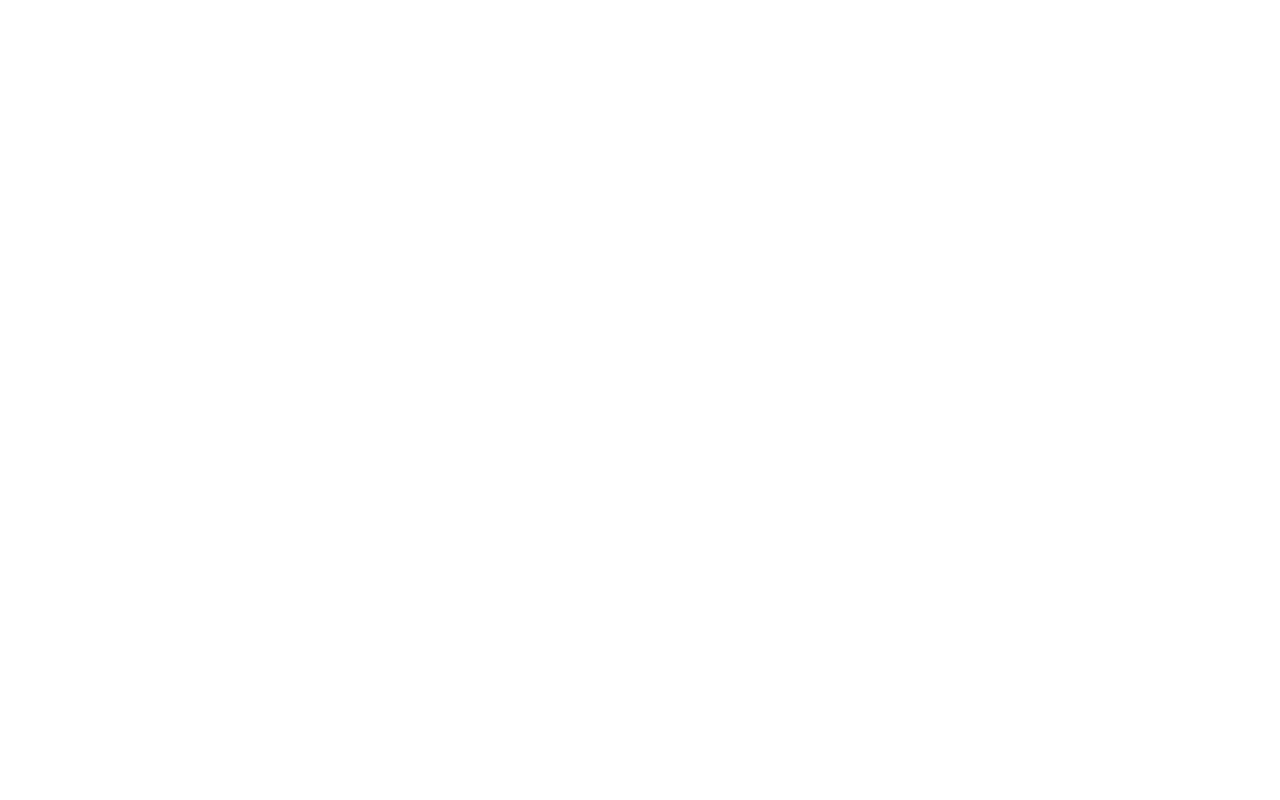
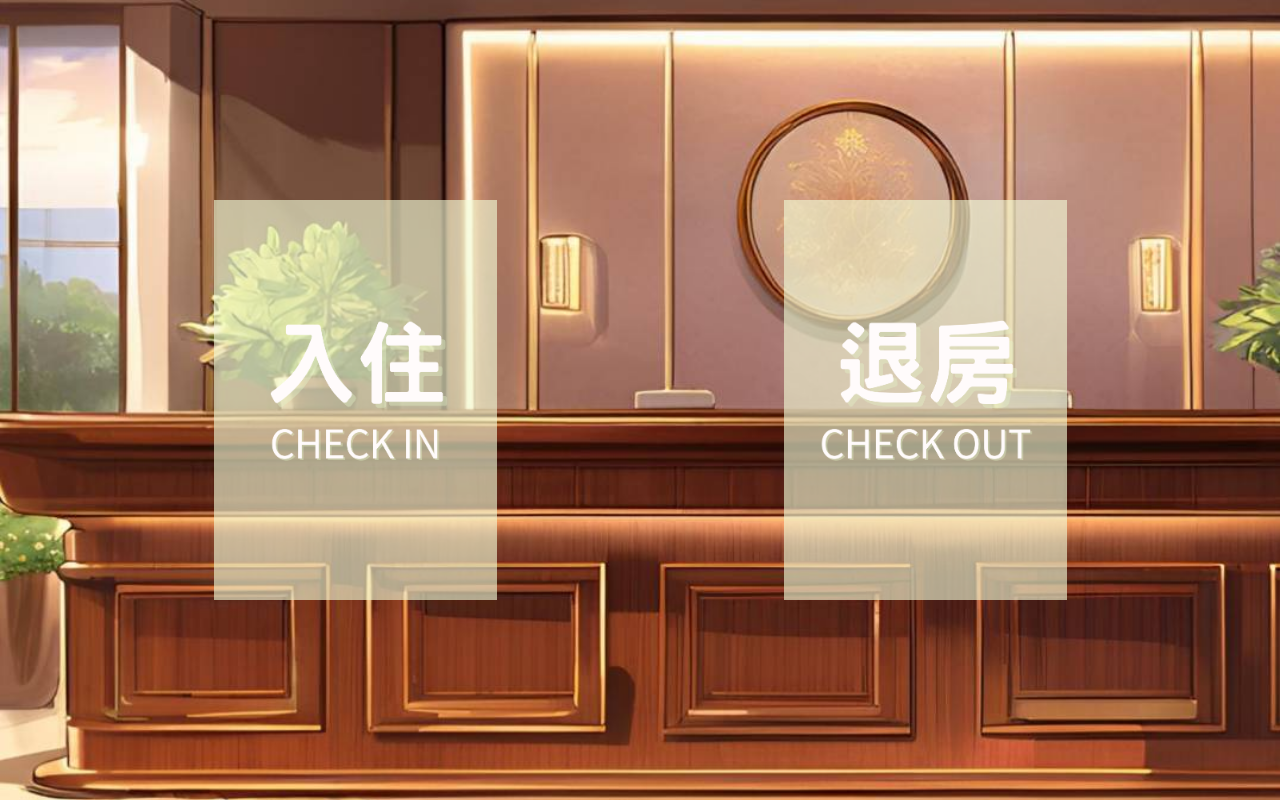
Before and after one commit to shanti0205/happystay, a plain HTML site: page index.html in a window 1280 px wide. Drawn offline with nearby package versions, Linux system fonts and the light colour scheme; the site is published under a folder, as on GitHub Pages, so addresses that start at the root find nothing.

Commit message:
更新雲端版圖片位置

```diff
--- a/index.html
+++ b/index.html
@@ -11,7 +11,7 @@
            margin:0;
            padding:0;
            box-sizing: border-box;
-           background-image: url("/pic/279667_0.jpg");
+           background-image: url("./pic/279667_0.jpg");
            background-repeat: no-repeat;
            background-position: center;
            background-size: cover;
@@ -19,7 +19,7 @@
 
         .btn1{
             background-color:transparent !important;
-            background-image: url("/pic/EGDAA4小海報_20241202_154525_0000.png");
+            background-image: url("./pic/EGDAA4小海報_20241202_154525_0000.png");
             background-repeat: no-repeat;
             background-position: center;
             background-size: contain;
@@ -29,7 +29,7 @@
         .btn2{
             background-color:transparent !important;
 
-            background-image: url("/pic/EGDAA4小海報_20241202_154525_0001.png");
+            background-image: url("./pic/EGDAA4小海報_20241202_154525_0001.png");
             background-repeat: no-repeat;
             background-position: center;
             background-size: contain;
@@ -37,7 +37,7 @@
             color:transparent !important;
         }
         .counter .modal-body{
-            background-image: url("/pic/279668_0.jpg");
+            background-image: url("./pic/279668_0.jpg");
             background-repeat: no-repeat;
             background-position: bottom;
             background-size: 100%;
```
